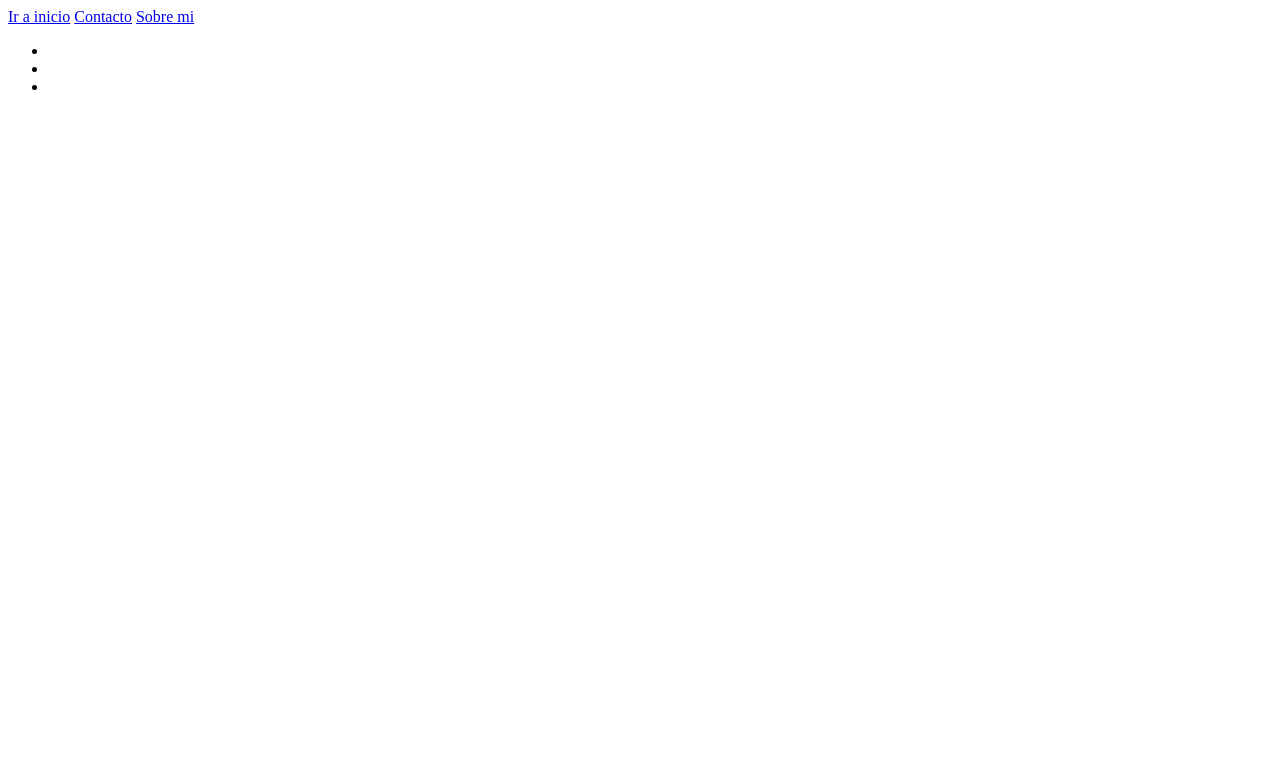
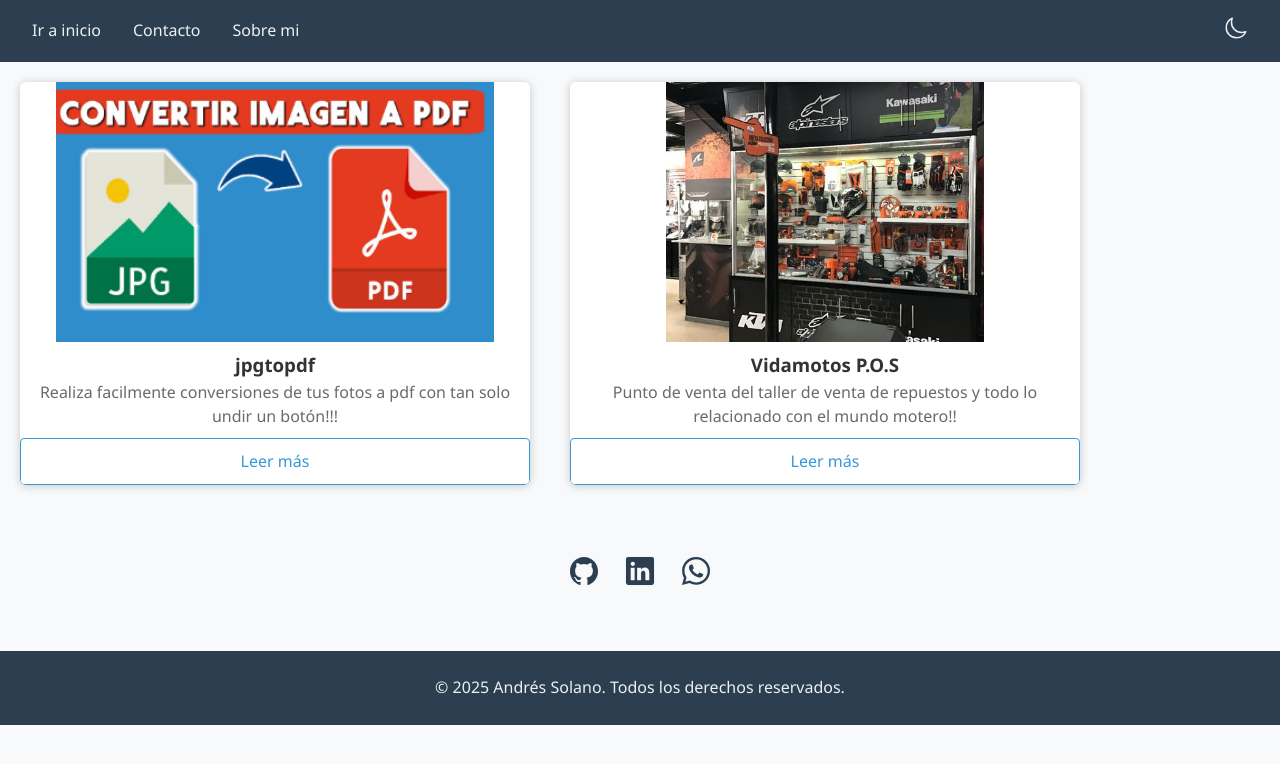
Before and after one commit to andres1a/Portafolio, a plain HTML site: page templates/mis_proyectos.html in a window 1280 px wide. Drawn offline with nearby package versions, Linux system fonts and the light colour scheme.

Commit message:
Cambios guardados crack

```diff
--- /dev/null
+++ b/styles/mis_proyectos.css
@@ -0,0 +1,264 @@
+* {
+  margin: 0;
+  padding: 0;
+  box-sizing: border-box;
+}
+
+body {
+  font-family: "Segoe UI", system-ui, sans-serif;
+  line-height: 1.6;
+  background-color: #f8f9fa;
+  color: #333;
+  transition: all 0.3s ease;
+}
+
+/* ===== Modo Oscuro ===== */
+body.dark-mode {
+  background-color: #1a1a1a;
+  color: #f8f9fa;
+}
+.dark-mode-toggle {
+  background: none;
+  border: none;
+  cursor: pointer;
+  color: #ecf0f1;
+  font-size: 1.5rem;
+  transition: color 0.3s ease;
+}
+
+.dark-mode .card-container {
+  background: #111;
+}
+
+.dark-mode .card{
+  background: #111;
+}
+
+.dark-mode .contenido-card{
+  background: #111;
+}
+
+.dark-mode .nav-container{
+  background: #111;
+}
+
+.dark-mode h3 {
+  text-align: center;
+  color: #f8f9fa;
+}
+
+.dark-mode p{
+  text-align: center;
+  color: #f8f9fa;
+}
+
+.dark-mode .nav-link {
+  color: #f8f9fa;
+}
+
+.dark-mode .nav-container {
+  background-color: #111;
+}
+
+.dark-mode .social-icon {
+  color: #f8f9fa;
+}
+
+.dark-mode .footer-container {
+  background: #111;
+  color: #f8f9fa;
+}
+/* ===== Modo Oscuro - Ajustes Adicionales ===== */
+.dark-mode .iconos a {
+  color: #f8f9fa ; /* Cambia los iconos de redes sociales a blanco */
+}
+
+.dark-mode .titulo-principal {
+  color: #f8f9fa ; /* Cambia el título principal "Mi Trayectoria" a blanco */
+}
+
+.dark-mode .card:hover{
+  box-shadow: 5px 5px 20px rgb(243, 241, 241);
+}
+
+/* ===== Barra de Navegación ===== */
+.nav-container {
+  background: #2c3e50;
+  padding: 1rem 2rem;
+  display: flex;
+  justify-content: space-between;
+  align-items: center;
+}
+
+.nav-menu {
+  list-style: none;
+  display: flex;
+  gap: 2rem;
+}
+
+.nav-link {
+  color: #ecf0f1;
+  text-decoration: none;
+  font-weight: 500;
+  transition: color 0.3s ease;
+}
+
+.nav-link:hover {
+  color: #3498db;
+}
+
+.dark-mode .nav-link {
+  color: #f8f9fa;
+}
+
+.dark-mode .nav-container {
+  background-color: #111;
+}
+
+
+
+/* ===== Cards ===== */
+.card-container {
+  width: 100%;
+  display: flex;
+  max-width: 1100px;
+  overflow: hidden;
+}
+
+.card {
+  width: 100%;
+  margin: 20px;
+  border-radius: 6px;
+  overflow: hidden;
+  background: #fff;
+  box-shadow: 0px 1px 10px rgba(0, 0, 0, 0.2);
+  cursor: default;
+  transition: all 400ms ease;
+}
+
+
+
+.card:hover{
+  box-shadow: 5px 5px 20px rgba(0, 0, 0, 0.4);
+  transform: translateY(-3%);
+}
+
+.card img{
+  width: 100%;
+  height: 260px;
+}
+
+
+.card p{
+  line-height: 1.5;
+  color: #6a6a6a;
+  text-align: center;
+}
+
+.card h3{
+  text-align: center;
+
+}
+
+.card a{
+  text-decoration: none;
+  padding: 10px;
+  margin-top: 10px;
+  color: #3498db;
+  border: 1px solid;
+  border-radius: 4px;
+  transition: all 400ms ease;
+  text-align: center;
+  width: 100%;
+  display: flex;
+  justify-content: center;
+}
+
+.card {
+  display: flex;
+  justify-content: center;
+  align-items: center;
+  flex-direction: column;
+}
+
+
+
+
+
+.card a:hover{
+  background: #3498db;
+  color: #fff;
+}
+.nav-menu {
+  list-style: none;
+}
+
+
+
+
+/* ===== Redes Sociales ===== */
+.redes-sociales {
+  margin-top: 3rem;
+  text-align: center;
+}
+
+.Iconos {
+  display: flex;
+  justify-content: center;
+  gap: 1.5rem;
+  list-style: none;
+  margin-top: 50px;
+}
+
+.Iconos a {
+  font-size: 2rem;
+  color: #2c3e50;
+  transition: color 0.3s ease;
+  display: flex;
+}
+
+.Iconos a:hover {
+  color: #3498db;
+}
+
+/* ===== Modo Oscuro - Redes Sociales ===== */
+.dark-mode .Iconos a {
+  color: #f8f9fa ;
+}
+
+.dark-mode .Iconos a:hover {
+  color: #3498db ;
+}
+
+/* ===== Footer ===== */
+.footer-container {
+  background: #2c3e50;
+  color: #ecf0f1;
+  text-align: center;
+  padding: 1.5rem;
+  margin-top: 4rem;
+}
+
+/* ===== Modo Oscuro - Footer ===== */
+.dark-mode .footer-container {
+  background: #111;
+  color: #f8f9fa;
+}
+
+/* ===== Responsive Design ===== */
+@media (max-width: 480px) {
+  .nav-menu {
+    flex-direction: column;
+    align-items: center;
+    gap: 1rem;
+  }
+
+  .contenido-principal {
+    padding: 1rem;
+    margin: 1rem;
+  }
+
+  .Iconos {
+    flex-direction: column;
+  }
+}
--- a/templates/mis_proyectos.html
+++ b/templates/mis_proyectos.html
@@ -4,23 +4,69 @@
     <meta charset="UTF-8" />
     <meta name="viewport" content="width=device-width, initial-scale=1.0" />
     <title>Document</title>
+    <link rel="stylesheet" href="../styles/mis_proyectos.css
+    ">
+    <script
+    type="module"
+    src="https://unpkg.com/ionicons@7.1.0/dist/ionicons/ionicons.esm.js"
+  ></script>
+  <script
+    nomodule
+    src="https://unpkg.com/ionicons@7.1.0/dist/ionicons/ionicons.js"
+  ></script>
   </head>
   <body>
-    <a href="index.html"> Ir a inicio</a>
-    <a href="contacto.html">Contacto</a>
-    <a href="sobre_mi.html">Sobre mi</a>
+    <!-- Menú -->
+    <nav class="nav-container">
+      <ul class="nav-menu">
+        <li><a href="index.html" class="nav-link"> Ir a inicio</a></li>
+        <li><a href="contacto.html" class="nav-link">Contacto</a></li>
+        <li><a href="sobre_mi.html" class="nav-link">Sobre mi</a></li>
+      </ul>
+      <!-- Modo oscuro -->
+      <button id="dark-mode-toggle" class="dark-mode-toggle">
+        <ion-icon name="moon-outline" class="dark-mode-icon"></ion-icon>
+      </button>
+    </nav>
+
+    <!-- Card 1 -->
+
+    <div class="card-container">
+      <div class="card">
+        <figure>
+          <img src="../images/jpgtopdf.png">
+        </figure>
+        <div class="contenido-card"></div>
+        <h3>jpgtopdf</h3>
+        <p>Realiza facilmente conversiones de tus fotos a pdf con tan solo undir un botón!!!</p>
+        <a class="boton" href="#" >Leer más</a>
+      </div>
+      <div class="card">
+        <figure>
+          <img src="../images/motomoto.jpg">
+        </figure>
+        <div class="contenido-card"></div>
+        <h3>Vidamotos P.O.S</h3>
+        <p>Punto de venta del taller de venta de repuestos y todo lo relacionado con el mundo motero!!</p>
+        <a href="#">Leer más</a>
+      </div>
+    </div>
+
+
+
+     <!-- Redes sociales -->
     <ul class="Iconos">
       <li>
-        <a href="https://www.instagram.com/andressolanomc90/" target="_blank">
-          <ion-icon name="logo-instagram"></ion-icon>
+        <a href="https://github.com/andres1a" target="_blank">
+          <ion-icon name="logo-github"></ion-icon>
         </a>
       </li>
       <li>
         <a
-          href="https://www.facebook.com/profile.php?id=100055453456414"
+          href="https://www.linkedin.com/in/andr%C3%A9s-solano-lora-679ab434b/"
           target="_blank"
         >
-          <ion-icon name="logo-facebook"></ion-icon>
+        <ion-icon name="logo-linkedin" class="social-icon"></ion-icon>
         </a>
       </li>
       <li>
@@ -32,5 +78,30 @@
         </a>
       </li>
     </ul>
+     <!-- Footer -->
+     <footer class="footer-container">
+      <p>&copy; 2025 Andrés Solano. Todos los derechos reservados.</p>
+    </footer>
+
+    <!-- Script para el modo oscuro -->
+    <script>
+      const darkModeToggle = document.getElementById("dark-mode-toggle");
+      const body = document.body;
+
+      // Verificar preferencia del usuario
+      if (localStorage.getItem("dark-mode") === "enabled") {
+        body.classList.add("dark-mode");
+      }
+
+      // Alternar modo oscuro
+      darkModeToggle.addEventListener("click", () => {
+        body.classList.toggle("dark-mode");
+        if (body.classList.contains("dark-mode")) {
+          localStorage.setItem("dark-mode", "enabled");
+        } else {
+          localStorage.setItem("dark-mode", "disabled");
+        }
+      });
+    </script>
   </body>
 </html>
```
Also changed, not shown: templates/sobre_mi.html (+4 -7 lines), images/jpgtopdf.png (added), images/motomoto.jpg (added), images/mototaller.jpg (added), images/pos.jpg (added), images/tallermotos.png (added).
